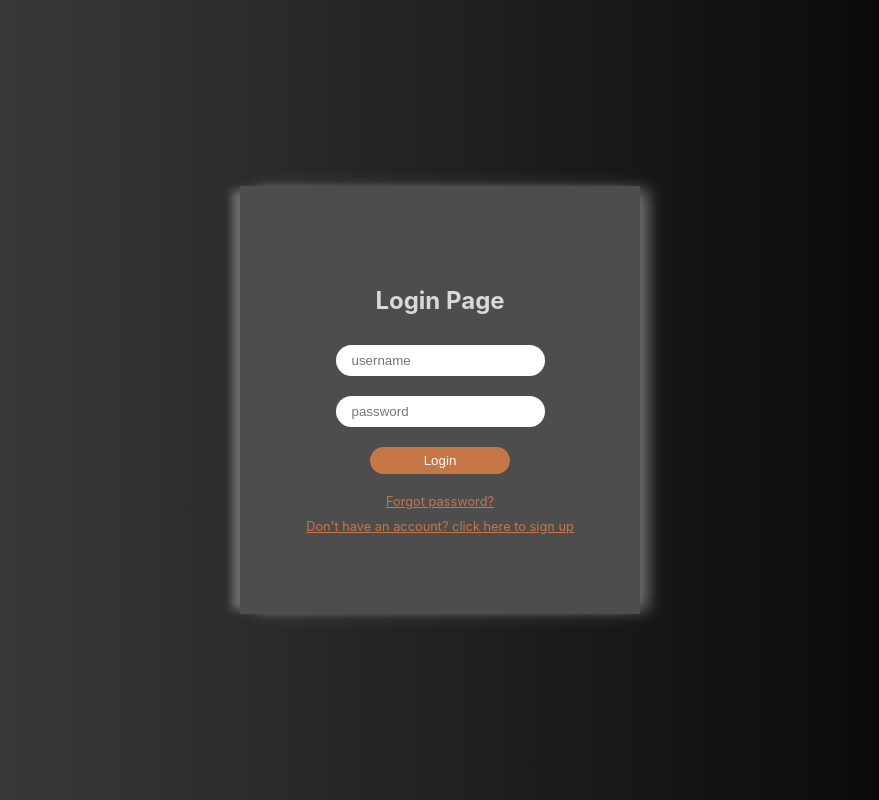
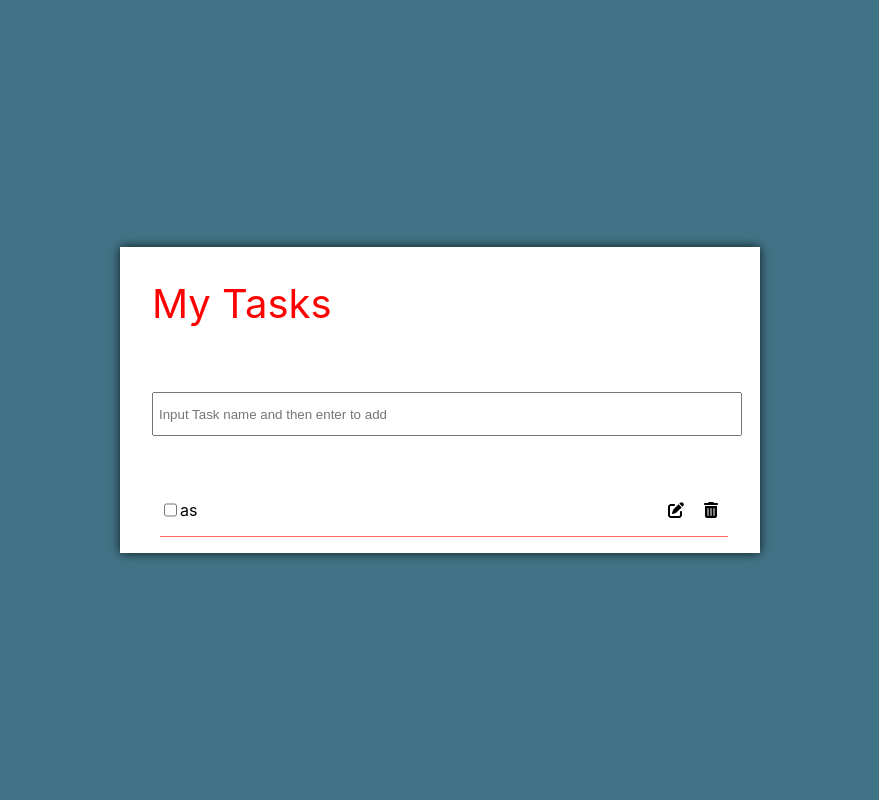
Before and after one commit to ameer-hamza-brainx/react-task, a React (Create React App) app: page / in a window 1280 px wide. Shown: the whole page, without its empty margins (200-1079 px from the left). Built offline with nearby package versions, Linux system fonts and the light colour scheme.

Commit message:
To Do frontend added

```diff
--- a/src/App.js
+++ b/src/App.js
@@ -3,6 +3,7 @@ import SignUp from "./components/SignUp";
 import EmailVerify from './components/EmailVerify';
 import ForgotPassword from './components/ForgotPassword';
 import ResetPassword from './components/ResetPassword';
+import ToDo from './components/ToDo';
 import "./styles/login.css"
 import './App.css';
 import "./styles/signup.css"
@@ -13,7 +14,8 @@ function App() {
   return (
     <Router>
       <Routes>
-        <Route exact path="/" element={<LogIn/> }/>
+        <Route exact path="/" element={<ToDo/> }/>
+        <Route exact path="/login" element={<LogIn/> }/>
         <Route exact path="/signup" element={<SignUp/> }/>
         <Route exact path="/emailverify" element={<EmailVerify/> }/>
         <Route exact path="/forgotpassword" element={<ForgotPassword/> }/>
--- /dev/null
+++ b/src/components/ToDo.jsx
@@ -0,0 +1,30 @@
+import React from 'react'
+import "../styles/todo.css"
+import { FontAwesomeIcon } from '@fortawesome/react-fontawesome';
+import { faEdit } from '@fortawesome/free-solid-svg-icons';
+import { faTrashAlt } from '@fortawesome/free-solid-svg-icons';
+
+function ToDo() {
+  return (
+    <body className="body flex_center">
+      <div className="container">
+        <div className="main_text">My Tasks</div>
+        <div className="input_wrapper">
+            <input type="text" className="inp" id="inp" placeholder="Input Task name and then enter to add" />
+        </div>
+        <ul className="tasks" id ="tasks">
+            <li>
+                <input type="checkbox" id="checkbox"/>
+                <p id="text">as</p>
+                <div className="symbols">
+                    <i><FontAwesomeIcon icon={faEdit}  /></i>
+                    <i><FontAwesomeIcon icon={faTrashAlt} /></i>
+                </div>
+            </li>
+        </ul>
+    </div>
+</body>
+  )
+}
+
+export default ToDo
--- /dev/null
+++ b/src/styles/todo.css
@@ -0,0 +1,68 @@
+.body{
+    background-color: rgb(65, 115, 134);
+    height: 100vh;
+}
+.flex_center{
+    display: flex;
+    justify-content: center;
+    align-items: center;
+}
+.container{
+    width: 50vw;
+    background-color: white;
+    box-shadow: 0 0 10px rgba(0, 0, 0, 0.8);
+    flex-direction: column;
+}
+.main_text{
+    padding: 2rem;
+    font-size: 2.5rem;
+    color: red;
+}
+.cut-text{
+    text-decoration: line-through;
+}
+.inp{
+    width: 45vw;
+    height: 30px;
+    padding: 5px;
+}
+.input_wrapper{
+    padding: 2rem;
+}
+.tasks{
+    list-style-type: none;
+    padding-right: 2rem;
+}
+.tasks li{
+    display: flex;
+    flex-direction: row;
+    border-bottom: 1px solid rgb(255, 104, 104);
+
+}
+.symbols{
+    display: flex;
+    width: 100%;
+    justify-content: end;
+    align-items: center;
+}
+.symbols i{
+    padding: 10px;
+    cursor: pointer;
+}
+@media screen  and (max-width: 700px){
+    .container{
+        width: 80vw;
+}
+}
+@media screen  and (max-width: 400px){
+    .container{
+        width: 100vw;
+}
+.body{
+    align-items: start;
+}
+.inp{
+    width: 80vw;
+    padding: 0px;
+}
+}
```
Also changed, not shown: package.json (+7 -0 lines), 1 other file (tests, documents, lock files or other folders).
